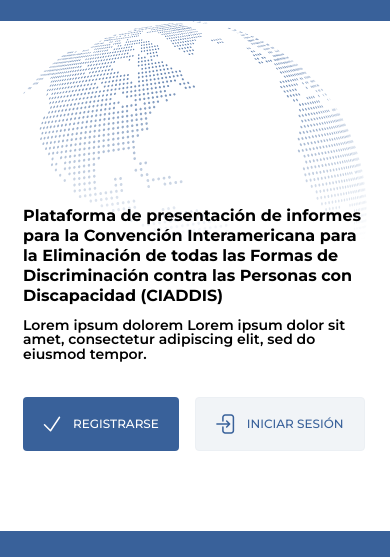
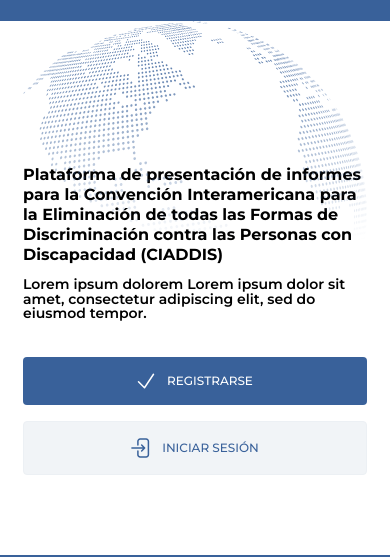
Before and after one commit to CodeRagnarok07/OEA-Proyect, a website: page src/dist/index.html in a window 390 px wide. Shown: the part 97-654 px from the top of the page. Drawn offline with Linux system fonts and the light colour scheme.

Commit message:
inicio 100% with responsive

```diff
--- a/src/dist/index.html
+++ b/src/dist/index.html
@@ -28,9 +28,9 @@
 
     <main>
         <section class="container ">
-            <div class="flex flex-col-reverse md:flex-row items-center">
+            <div class="flex flex-col-reverse md:flex-row items-center relative">
 
-                <div class="w-full -mt-[10%] md:mt-0 mb-20">
+                <div class="w-full  md:my-0 mb-20 mt-36">
 
                     <div class="md:w-4/5">
 
@@ -40,7 +40,7 @@
                         <h4 class="mt-3 mb-9">Lorem ipsum dolorem Lorem ipsum dolor sit amet, consectetur adipiscing
                             elit, sed do eiusmod tempor. </h4>
 
-                        <div class="flex gap-4">
+                        <div class="flex flex-col md:flex-row gap-4">
                             <button class="primary">
                                 <svg width="18" height="16" viewBox="0 0 18 16" fill="none"
                                     xmlns="http://www.w3.org/2000/svg">
@@ -65,7 +65,13 @@
                         </div>
                     </div>
                 </div>
-                <div class="w-full h-[219px] md:h-full img-gradient">
+                <div class="
+                absolute top-0
+                md:relative
+
+                w-full h-[219px] md:h-full img-gradient
+
+                ">
                     <img src="../dist/assets/svg/fond.svg" alt="">
                 </div>
                 <!--
```
Also changed, not shown: src/dist/styles/resets.css.
